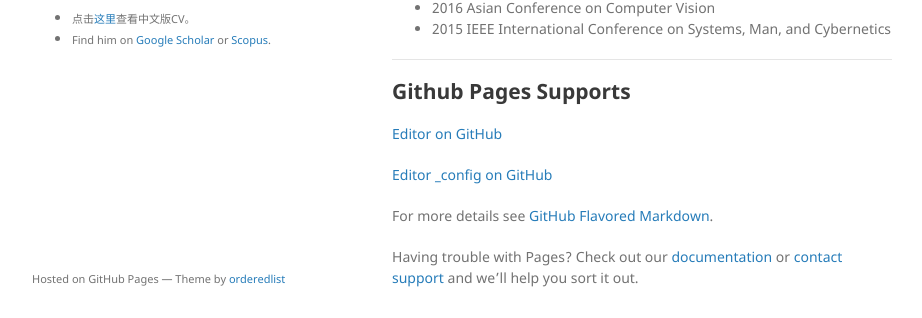
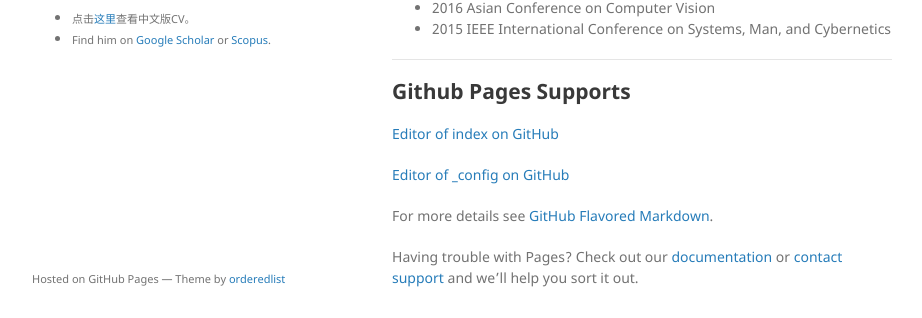
Before and after one commit to jackyspeed/aboutzhangshu, a Jekyll site: the page built from index.md, in a window 1280 px wide and 900 px high, scrolled down 3157 px. Shown: the part 542-860 px from the top of the window, without its empty margins (178-1100 px from the left). Built offline with Jekyll 4.4.1, drawn with Linux system fonts in a browser that asks for light colours; our own code applies the rules of GitHub Pages for plain Markdown files.

Commit message:
Update index.md

```diff
--- a/index.md
+++ b/index.md
@@ -119,9 +119,9 @@ As reviewer for:
 
 ## Github Pages Supports
 
-[Editor on GitHub](https://github.com/jackyspeed/aboutzhangshu/edit/gh-pages/index.md)
+[Editor of index on GitHub](https://github.com/jackyspeed/aboutzhangshu/edit/gh-pages/index.md)
 
-[Editor _config on GitHub](https://github.com/jackyspeed/aboutzhangshu/edit/gh-pages/_config.yml)
+[Editor of _config on GitHub](https://github.com/jackyspeed/aboutzhangshu/edit/gh-pages/_config.yml)
 
 For more details see [GitHub Flavored Markdown](https://guides.github.com/features/mastering-markdown/).
 
```
